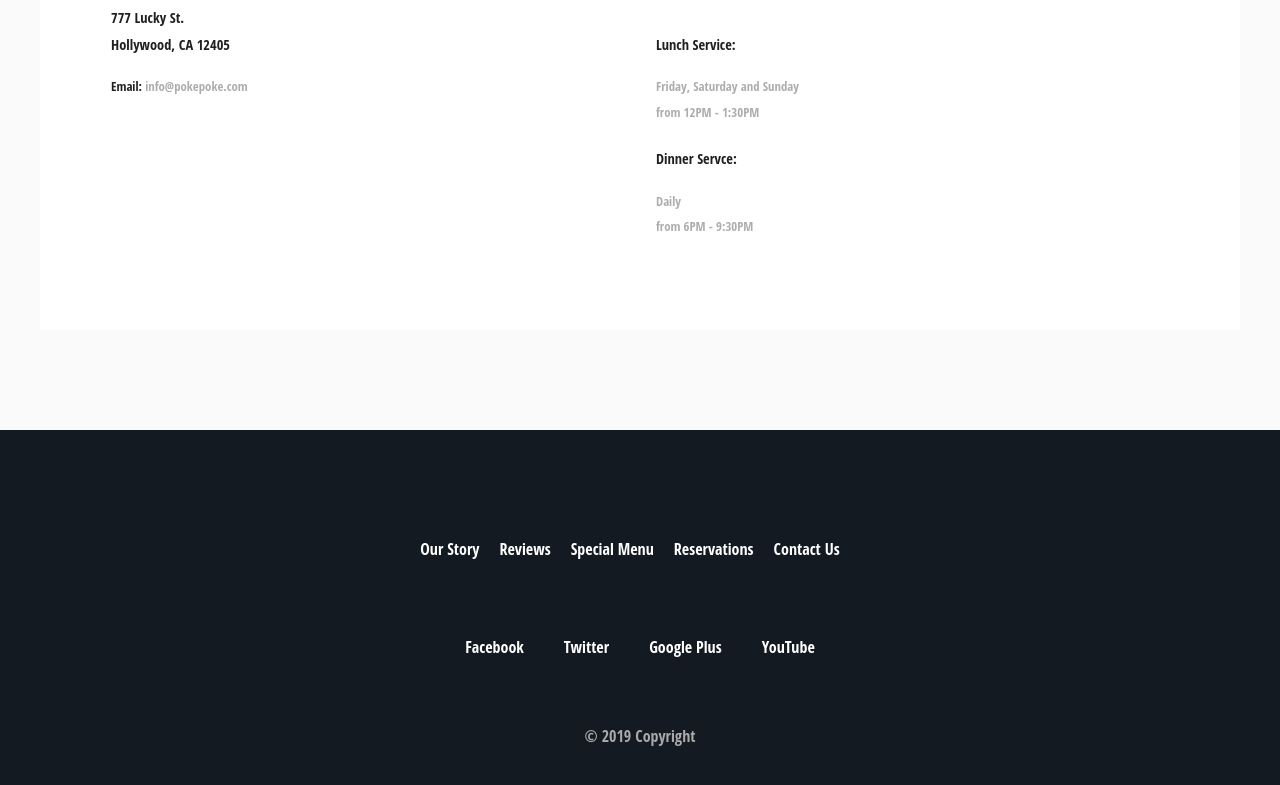
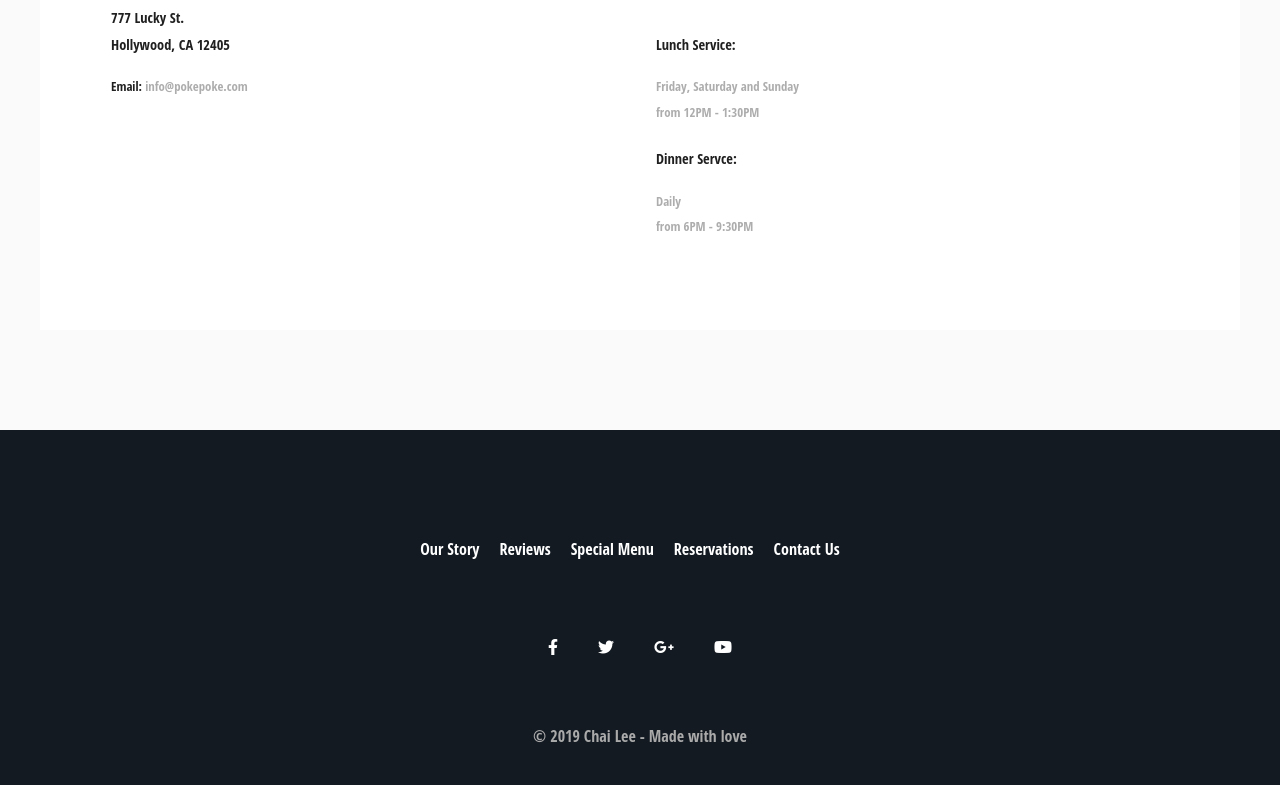
Before and after one commit to seachai/restaurant, a React (Create React App) app: page / in a window 1280 px wide. Shown: the part 4156-4941 px from the top of the page. Built offline with nearby package versions, Linux system fonts and the light colour scheme.

Commit message:
Added some logic

```diff
--- a/public/index.html
+++ b/public/index.html
@@ -23,6 +23,7 @@
       Learn how to configure a non-root public URL by running `npm run build`.
     -->
     <title>Restaurant</title>
+    <link rel="stylesheet" href="https://use.fontawesome.com/releases/v5.8.1/css/all.css" integrity="sha384-50oBUHEmvpQ+1lW4y57PTFmhCaXp0ML5d60M1M7uH2+nqUivzIebhndOJK28anvf" crossorigin="anonymous">
   </head>
   <body>
     <noscript>You need to enable JavaScript to run this app.</noscript>
--- a/src/App.js
+++ b/src/App.js
@@ -17,8 +17,8 @@ class App extends Component {
       this.state = {
         globalState
       }
-
       console.log(this.state);
+      console.log(this.state.currentReview);
     }
 
   render() {
@@ -35,6 +35,8 @@ class App extends Component {
         <RandomQuote />
         <Reviews
           reviews={this.state.globalState}
+          increment={this.state.plusOne}
+          // decrement={this.minusOne}
         />
         <ContactUs
           companyInfo={this.state.globalState.companyInfo}
--- a/src/Footer.js
+++ b/src/Footer.js
@@ -14,14 +14,14 @@ class Footer extends Component {
                 </nav>
 
                 <ul className="social-media">
-                <li><a href="https://www.facebook.com/">Facebook</a></li>
-                <li><a href="https://twitter.com/">Twitter</a></li>
-                <li><a href="https://www.google.com/">Google Plus</a></li>
-                <li><a href="https://www.youtube.com/">YouTube</a></li>
+                <li><a href="https://www.facebook.com/"><i className="fab fa-facebook-f"></i></a></li>
+                <li><a href="https://twitter.com/"><i className="fab fa-twitter"></i></a></li>
+                <li><a href="https://www.google.com/"><i className="fab fa-google-plus-g"></i></a></li>
+                <li><a href="https://www.youtube.com/"><i className="fab fa-youtube"></i></a></li>
                 </ul>
 
                 <div className="copyright">
-                    &copy; 2019 Copyright
+                    &copy; 2019 Chai Lee - Made with love
                 </div>
             </div>
         </footer>
--- /dev/null
+++ b/src/OrderModal.js
@@ -0,0 +1,11 @@
+import React, { Component } from 'react';
+
+class OrderModal extends Component {
+  render() {
+    return (
+        <div>Hello</div>
+    );
+  }
+}
+
+export default OrderModal;
--- a/src/OurStory.js
+++ b/src/OurStory.js
@@ -1,6 +1,24 @@
 import React, { Component } from 'react';
+import OrderModal from './OrderModal';
 
 class OurStory extends Component {
+    constructor(props) {
+        super(props)
+        this.state = {
+            show: false
+        };
+    }
+
+    showModal = () => {
+        console.log(this.state);
+        this.setState({ show: true });
+    }
+
+    hideModal = () => {
+        console.log(this.state);
+        this.setState({ show: false });
+    }
+
     render() {
         return (
             <section id="ourStory">
@@ -11,7 +29,7 @@ class OurStory extends Component {
                             <h2>Poke is a craft</h2>
                             <p>Lorem ipsum dolor amet fanny pack la croix tumblr whatever chartreuse, lyft austin flannel godard plaid brooklyn viral poke. DIY viral shaman, humblebrag YOLO deep v 3 wolf moon twee kale chips bespoke ugh squid church-key. Before they sold out hella aesthetic mustache schlitz heirloom cred put a bird on it brooklyn seitan literally plaid pop-up distillery. Tousled pork belly mumblecore, franzen single-origin coffee tofu chartreuse poutine.</p>
                             <div className="quote">"The best Poke in town." - <strong>Chai Lee</strong></div>
-                        <a href="#ourStory" className="order-btn">Order</a>
+                            <a href="#ourStory" className="order-btn" onClick={this.showModal}>Order</a>
                         </div>
 
                         <div className="col-md-6">
--- a/src/Reviews.js
+++ b/src/Reviews.js
@@ -15,15 +15,6 @@ class Reviews extends Component {
     )
   }
 
-  onClick = () => {
-    console.log(this.props.reviews.currentReview);
-    console.log(this.props);
-    this.setState(
-      {currentReview: this.props.reviews.currentReview + 1}
-    )
-  }
-
-
 
   render() {
     return (
@@ -39,11 +30,11 @@ class Reviews extends Component {
                   <h5 className="title">REVIEW</h5>
                   {this.loopedReviews()}
                   <div className="arrows">
-                  <FontAwesomeIcon icon={faArrowLeft}
+                  <FontAwesomeIcon icon={faArrowLeft} onClick={this.minusOne}
                     className={`faArrowLeft
                     ${(this.props.reviews.currentReview > 0) ? 'ready' : ''}`}
                   />
-                  <FontAwesomeIcon icon={faArrowRight} onClick={this.onClick}
+                  <FontAwesomeIcon icon={faArrowRight} onClick={this.plusOne}
                     className={`faArrowRight
                     ${(this.props.reviews.currentReview === (this.props.reviews.reviews.length - 1)) ? '' : 'ready'}`}
                   />
--- a/src/globalState.js
+++ b/src/globalState.js
@@ -65,7 +65,27 @@ const globalState = {
     companyInfo,
     specialMenu,
     reviews,
-    currentReview: 0
+    currentReview: 0,
+    plusOne: function() {
+        this.setState(
+            {currentReview: this.props.currentReview + 1}
+        )
+    }
+
+    //   minusOne = () => {
+    //     console.log(this.props.reviews.currentReview);
+    //     return this.setState(
+    //       {currentReview: this.props.reviews.currentReview - 1}
+    //     )
+    //   }
 }
 
 export default globalState;
+
+
+// minusOne = () => {
+//     console.log(this.props.reviews.currentReview);
+//     return this.setState(
+//       {currentReview: this.props.reviews.currentReview - 1}
+//     )
+//   }
```
Also changed, not shown: 1 other file (tests, documents, lock files or other folders). Lines whose indentation alone changed are shown as unchanged.
